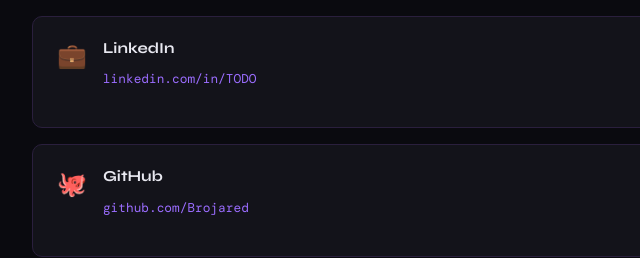
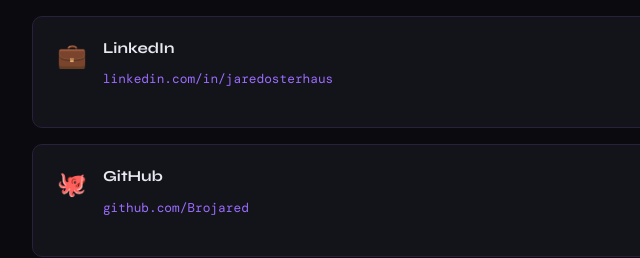
Before and after one commit to Brojared/Brojared.github.io, a plain HTML site: page index.html in a window 1280 px wide. Shown: the part 4059-4317 px from the top of the page, 176-816 px from the left. Drawn offline with nearby package versions, Linux system fonts and the light colour scheme.

Commit message:
Update index.html

```diff
--- a/index.html
+++ b/index.html
@@ -273,7 +273,7 @@
       <div class="icon">💼</div>
       <div>
         <h3>LinkedIn</h3>
-        <a href="https://www.linkedin.com/in/jaredosterhaus/" target="_blank">linkedin.com/in/TODO</a>
+        <a href="https://www.linkedin.com/in/jaredosterhaus/" target="_blank">linkedin.com/in/jaredosterhaus</a>
         <p><!-- TODO: 25+ word brand description --></p>
       </div>
     </div>
```
